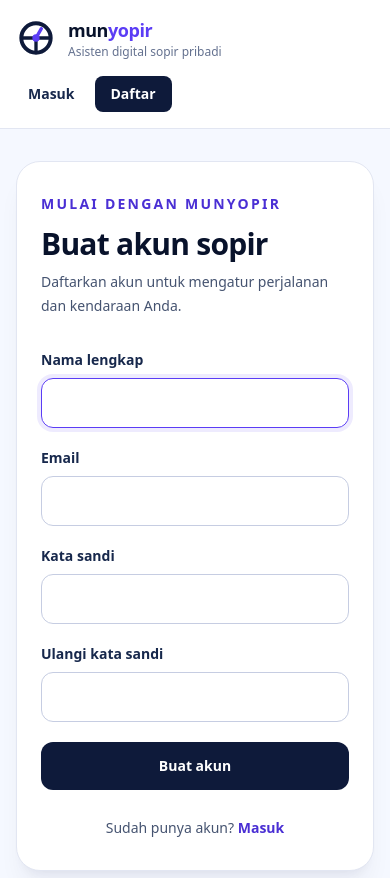
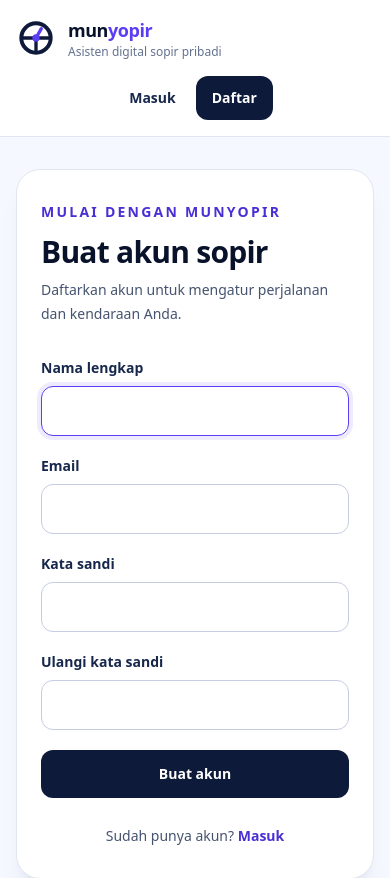
Before and after one commit to hafli-setiawan27/PBAI-Project-Munyopir, a Laravel app: page /register in a window 390 px wide. Shown: the top 878 px of the page. Run offline with Laravel 12, Linux system fonts and the light colour scheme; style sheets or scripts are compiled from the project's sources.

Commit message:
Tata ulang navigasi landing page di mobile
Tautan Tentang, Masuk, dan Daftar kini tersusun rata tengah dengan area sentuh yang lebih nyaman pada layar ponsel, tanpa mengubah posisi navigasi desktop.

Co-authored-by: Copilot <223556219+Copilot@users.noreply.github.com>

```diff
--- a/munyopir/resources/views/layouts/app.blade.php
+++ b/munyopir/resources/views/layouts/app.blade.php
@@ -48,12 +48,12 @@
                     </button>
                 </form>
             @else
-                <nav class="flex items-center gap-2 sm:gap-4" aria-label="Navigasi utama">
+                <nav class="flex w-full items-center justify-center gap-2 sm:w-auto sm:gap-4" aria-label="Navigasi utama">
                     @if (request()->routeIs('home'))
-                        <a href="#tentang" class="rounded-lg px-3 py-2 text-sm font-semibold text-brand-800 transition hover:bg-brand-50">Tentang</a>
+                        <a href="#tentang" class="inline-flex min-h-11 items-center rounded-xl px-3 py-2 text-sm font-semibold text-brand-800 transition hover:bg-brand-50">Tentang</a>
                     @endif
-                    <a href="{{ route('login') }}" class="rounded-lg px-3 py-2 text-sm font-semibold text-brand-800 hover:bg-brand-50">Masuk</a>
-                    <a href="{{ route('register') }}" class="rounded-lg bg-brand-900 px-4 py-2 text-sm font-semibold text-white hover:bg-brand-800">Daftar</a>
+                    <a href="{{ route('login') }}" class="inline-flex min-h-11 items-center rounded-xl px-3 py-2 text-sm font-semibold text-brand-800 hover:bg-brand-50">Masuk</a>
+                    <a href="{{ route('register') }}" class="inline-flex min-h-11 items-center rounded-xl bg-brand-900 px-4 py-2 text-sm font-semibold text-white hover:bg-brand-800">Daftar</a>
                 </nav>
             @endauth
         </div>
```
